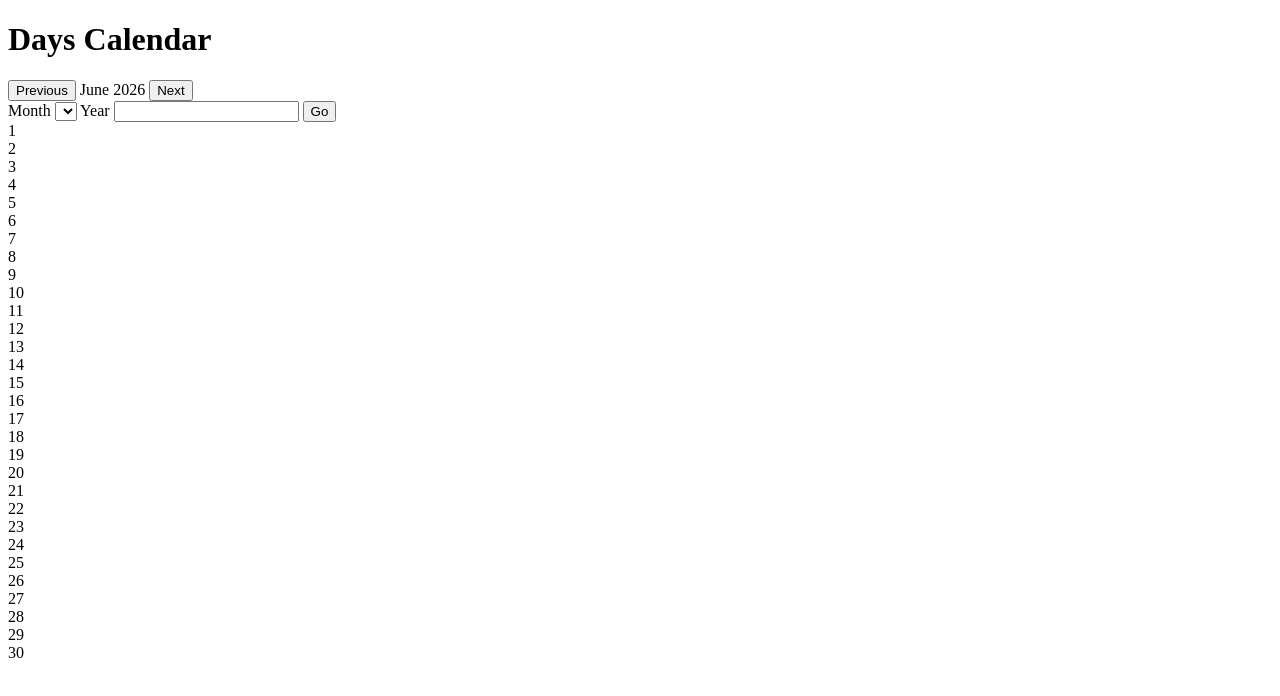
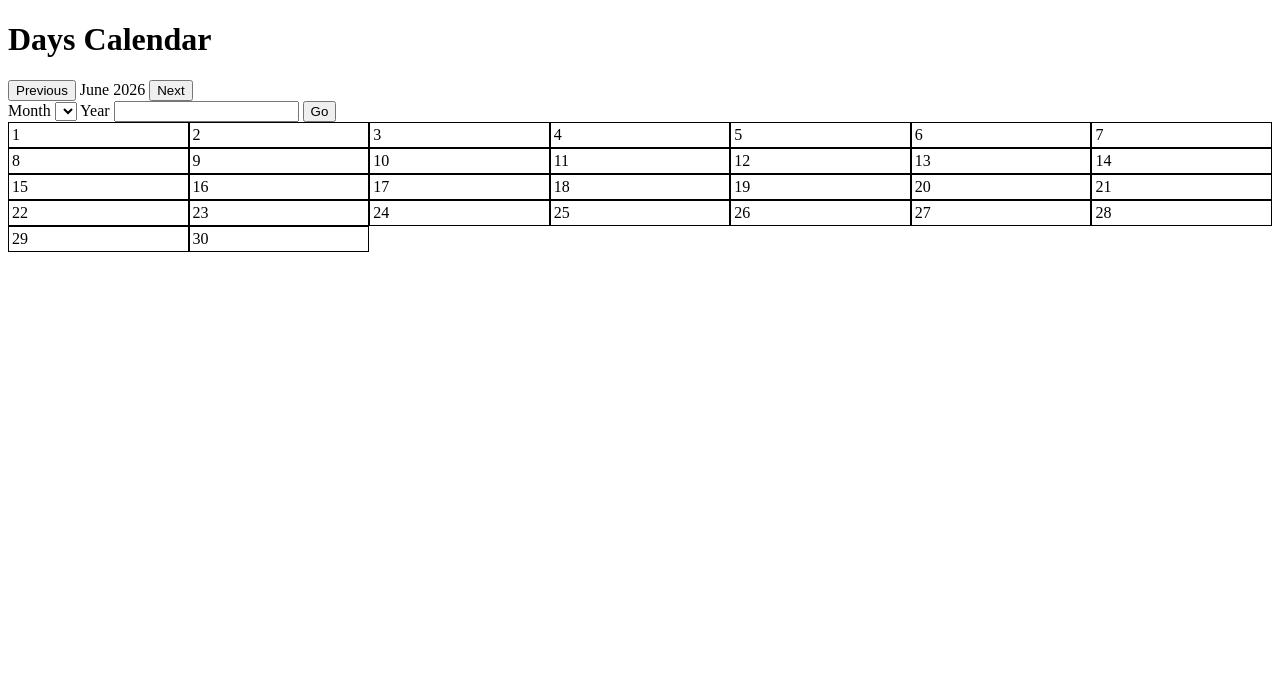
Before and after one commit to AnuarKadir/Project-Days-Calendar, a website with bundled scripts: page index.html in a window 1280 px wide. Built offline with nearby package versions, Linux system fonts and the light colour scheme.

Commit message:
add class to each day, styling each day,and link css file to the html file

```diff
--- a/index.html
+++ b/index.html
@@ -1,6 +1,7 @@
 <!doctype html>
 <html>
   <head>
+    <link rel="stylesheet" href="style.css">
     <script type="module" src="common.mjs"></script>
     <script type="module" src="web.mjs"></script>
   </head>
--- /dev/null
+++ b/style.css
@@ -0,0 +1,9 @@
+#calendar{
+    display: grid;
+    grid-template-columns:repeat(7,1fr)
+}
+
+.day-slot{
+    border: solid 1px;
+    padding: 3px;
+}
--- a/web.mjs
+++ b/web.mjs
@@ -26,6 +26,7 @@ function renderCalendar() {
   const daysInMonth = new Date(year, monthIndex + 1, 0).getDate();
   for (let day = 1; day <= daysInMonth; day++) {
     const daySlot = document.createElement("div");
+    daySlot.classList.add("day-slot")
     daySlot.textContent = day;
     calendar.appendChild(daySlot);
   }
```
